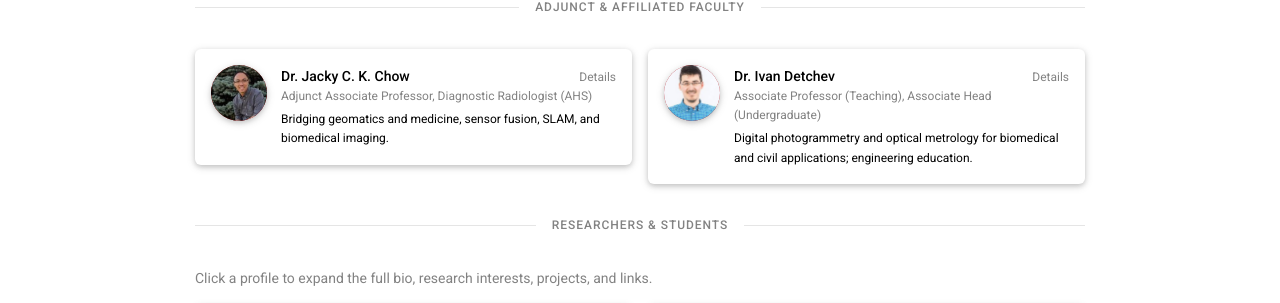
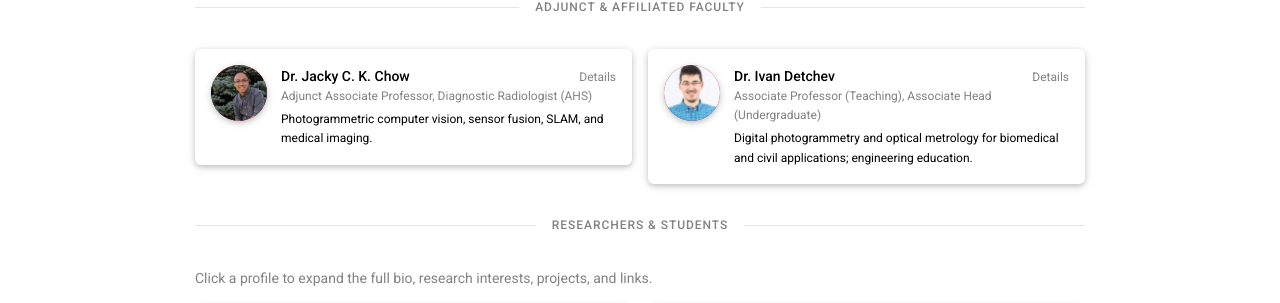
Before and after one commit to multimodalsig/multimodalsig.github.io, a Jekyll site: the page built from people.html, in a window 1280 px wide. Shown: the part 518-821 px from the top of the page. Built offline with Jekyll 4.4.1, drawn with Linux system fonts in a browser that asks for light colours.

Commit message:
People: update Jacky Chow tagline and add UCalgary profile link

```diff
--- a/_data/people.yml
+++ b/_data/people.yml
@@ -74,7 +74,7 @@ faculty:
   - name: Dr. Jacky C. K. Chow
     role: Adjunct Associate Professor, Diagnostic Radiologist (AHS)
     photo: assets/img/team/jacky.jpg
-    short: Bridging geomatics and medicine, sensor fusion, SLAM, and biomedical imaging.
+    short: Photogrammetric computer vision, sensor fusion, SLAM, and medical imaging.
     bio: >-
       Jacky C. K. Chow, P.Eng., is a diagnostic radiologist with Alberta Health
       Services and an Adjunct Associate Professor in Geomatics Engineering at the
@@ -104,6 +104,9 @@ faculty:
       - label: Scholar
         href: "https://scholar.google.com/citations?user=ZQvSJPYAAAAJ&hl=en"
         icon: fa-solid fa-graduation-cap
+      - label: UCalgary
+        href: "https://profiles.ucalgary.ca/jacky-chow"
+        icon: fa-solid fa-up-right-from-square
 
   - name: Dr. Ivan Detchev
     role: Associate Professor (Teaching), Associate Head (Undergraduate)
```
